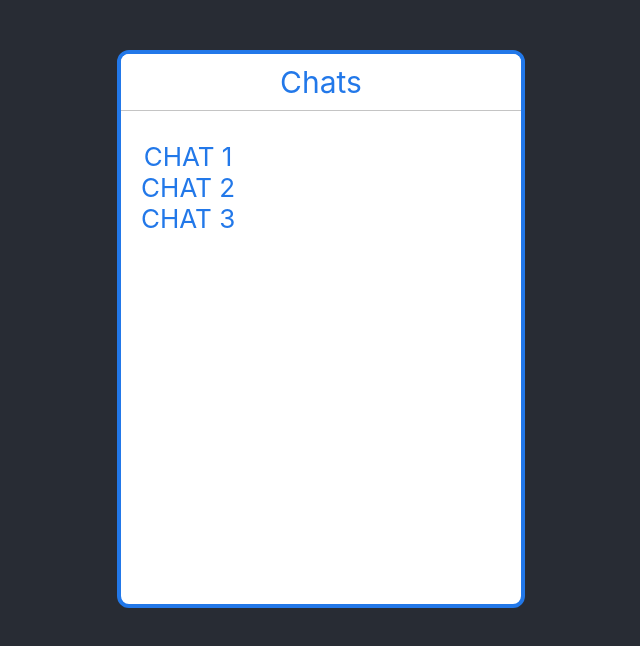
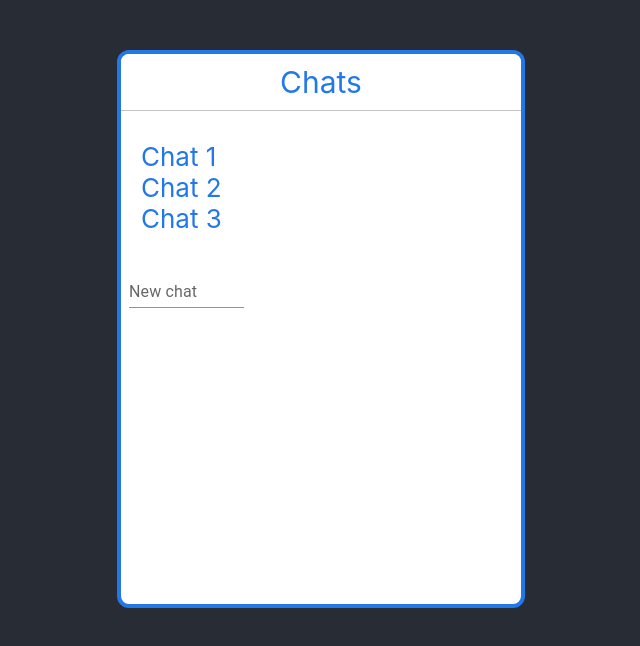
Before and after one commit to Victoria-Rozhkova/messenger, a React (Create React App) app: page /chats in a window 1280 px wide. Shown: the top 646 px of the page, without its empty margins (319-959 px from the left). Built offline with nearby package versions, Linux system fonts and the light colour scheme.

Commit message:
redux, add/del chats, redux devtools

```diff
--- a/package.json
+++ b/package.json
@@ -13,8 +13,10 @@
     "prop-types": "^15.8.1",
     "react": "^17.0.2",
     "react-dom": "^17.0.2",
+    "react-redux": "^8.0.2",
     "react-router-dom": "^6.3.0",
     "react-scripts": "5.0.0",
+    "redux": "^4.2.0",
     "web-vitals": "^2.1.4"
   },
   "scripts": {
--- a/src/App.js
+++ b/src/App.js
@@ -1,11 +1,15 @@
 import React from "react";
+import { Provider } from "react-redux";
 import "./App.css";
 import { Router } from "./components/Router/Router";
+import { store } from "./store/store";
 
 const App = () => {
   return (
     <div className="App">
-      <Router />
+      <Provider store={store}>
+        <Router />
+      </Provider>
     </div>
   );
 };
--- a/src/components/Chats/Chat/Chat.jsx
+++ b/src/components/Chats/Chat/Chat.jsx
@@ -1,10 +1,16 @@
 import React from "react";
 import { Link } from "react-router-dom";
 import PropTypes from 'prop-types';
+import { IconButton } from "@mui/material";
+import DeleteIcon from '@mui/icons-material/Delete';
 
-export const Chat = ({ chatName, chatId }) => {
+export const Chat = ({ chatName, chatId, deleteChat }) => {
 
-  return <li><Link to={`/chats/${chatId}`}>{chatName}</Link></li>;
+  return <li>
+    <Link to={`/chats/${chatId}`}>{chatName}</Link>
+    <IconButton onClick={() => deleteChat(chatId)} color="primary" aria-label="delete" size="small">
+      <DeleteIcon fontSize="inherit" />
+    </IconButton></li>;
 };
 
 Chat.propTypes = {
--- a/src/components/Chats/Chats.jsx
+++ b/src/components/Chats/Chats.jsx
@@ -2,17 +2,31 @@ import { useState } from "react";
 import { Chat } from "./Chat/Chat";
 import { Outlet } from "react-router-dom";
 import style from './Chats.module.css';
+import { TextField } from "@mui/material";
 
-export const Chats = () => {
-  const [chatList, setChatList] = useState([{ id: "1", name: 'CHAT 1' }, { id: "2", name: 'CHAT 2' }, { id: "3", name: 'CHAT 3' }]);
+export const Chats = ({ chatList, addChat, deleteChat }) => {
+  const [value, setValue] = useState('');
 
+  const changeValue = (e) => {
+    setValue(e.target.value);
+  };
+  const submit = (e) => {
+    e.preventDefault();
+    if (value !== "") {
+      addChat(value);
+      setValue('');
+    }
+  };
   return (
     <>
-      <ul className={style.chats}>
-        {chatList.map(chat => {
-          return <Chat key={chat.id} chatId={chat.id} chatName={chat.name} />;
-        })}
-      </ul>
+      <div className={style.chatListFixed}>
+        <ul className={style.chats}>
+          {chatList.map(chat => {
+            return <Chat key={chat.id} chatId={chat.id} chatName={chat.name} deleteChat={deleteChat} />;
+          })}
+        </ul>
+        <form onSubmit={submit} ><TextField onChange={changeValue} className={style.inputTextField} id="standard-basic" label="New chat" variant="standard" value={value} /></form>
+      </div>
       <Outlet />
     </>
   );
--- a/src/components/Chats/Chats.module.css
+++ b/src/components/Chats/Chats.module.css
@@ -1,14 +1,26 @@
+.chatListFixed {
+  position: fixed;
+  top: 115px;
+}
+
+.chatListFixed input {
+  width: 115px;
+}
+
+.chatListFixed .inputTextField {
+  margin-left: 8px;
+}
+
 .chats {
   grid-area: chatlist;
   padding-inline-start: 0;
   margin-left: 20px;
-  margin-right: 20px;
-  position: fixed;
-  top: 115px;
 }
 
 .chats li {
   list-style-type: none;
+  display: flex;
+  align-items: center;
 }
 
 .chats li a {
@@ -20,3 +32,11 @@
 .chats li a:hover {
   color: gray;
 }
+
+.chats li button {
+  display: none;
+}
+
+.chats li:hover button {
+  display: flex;
+}
--- a/src/components/Router/Router.js
+++ b/src/components/Router/Router.js
@@ -1,17 +1,37 @@
 import React from "react";
 import { Link, Route, Routes, BrowserRouter } from "react-router-dom";
+import { useSelector, useDispatch } from "react-redux";
 import { Chats } from "../Chats/Chats";
 import { Messenger } from "../Messenger/Messenger";
 import "../../App.css";
+import { addChat, deleteChat } from "../../store/actions/chats/chatsActions";
 
 export const Router = () => {
+  const chatList = useSelector((state) => state.chats);
+  const dispatch = useDispatch();
+  const handleAddChat = (chatName) => {
+    const id = Date.now().toString();
+    dispatch(addChat(id, chatName));
+  };
+  const handleDeleteChat = (id) => {
+    dispatch(deleteChat(id));
+  };
   return (
     <BrowserRouter>
       <div className="Link">
         <Link to="/chats">Chats</Link>
       </div>
       <Routes>
-        <Route path="/chats" element={<Chats />}>
+        <Route
+          path="/chats"
+          element={
+            <Chats
+              chatList={chatList}
+              addChat={handleAddChat}
+              deleteChat={handleDeleteChat}
+            />
+          }
+        >
           <Route path=":chatId" element={<Messenger />} />
         </Route>
       </Routes>
--- /dev/null
+++ b/src/store/actions/chats/chatsActions.js
@@ -0,0 +1,11 @@
+export const ADD_CHAT = "CHATS::ADD_CHAT";
+export const DELETE_CHAT = "CHATS::DELETE_CHAT";
+
+export const addChat = (id, chatName) => ({
+  type: ADD_CHAT,
+  payload: { id, chatName },
+});
+export const deleteChat = (id) => ({
+  type: DELETE_CHAT,
+  payload: id,
+});
--- /dev/null
+++ b/src/store/reducers/chatsReducer.js
@@ -0,0 +1,24 @@
+import { ADD_CHAT, DELETE_CHAT } from "../actions/chats/chatsActions";
+
+const initialState = {
+  chats: [
+    { id: "1", name: "Chat 1" },
+    { id: "2", name: "Chat 2" },
+    { id: "3", name: "Chat 3" },
+  ],
+};
+
+export const chatsReducer = (state = initialState, action) => {
+  switch (action.type) {
+    case ADD_CHAT:
+      const newChat = { id: action.payload.id, name: action.payload.chatName };
+      return { ...state, chats: [...state.chats, newChat] };
+    case DELETE_CHAT:
+      return {
+        ...state,
+        chats: state.chats.filter((chat) => chat.id !== action.payload),
+      };
+    default:
+      return state;
+  }
+};
--- /dev/null
+++ b/src/store/store.js
@@ -0,0 +1,7 @@
+import { legacy_createStore } from "redux";
+import { chatsReducer } from "./reducers/chatsReducer";
+
+export const store = legacy_createStore(
+  chatsReducer,
+  window.__REDUX_DEVTOOLS_EXTENSION__ && window.__REDUX_DEVTOOLS_EXTENSION__()
+);
```
Also changed, not shown: 1 other file (tests, documents, lock files or other folders).
